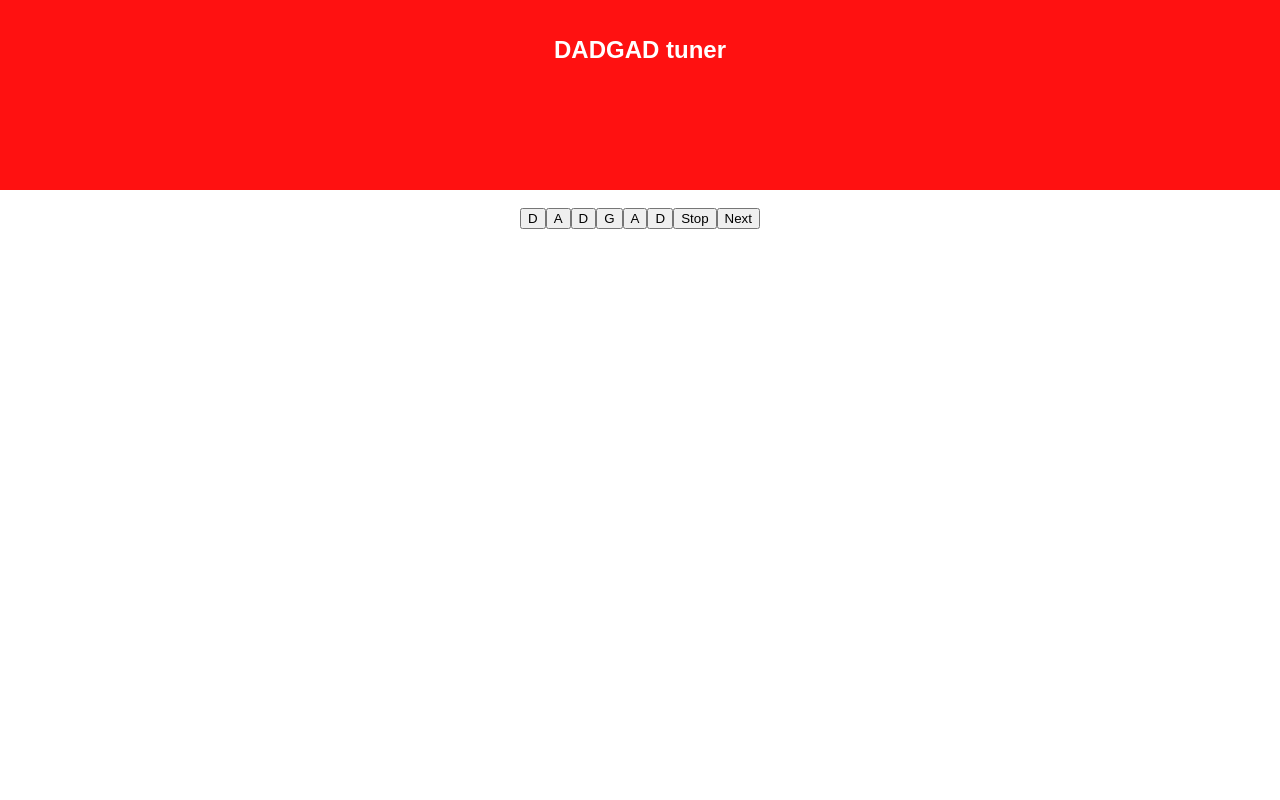
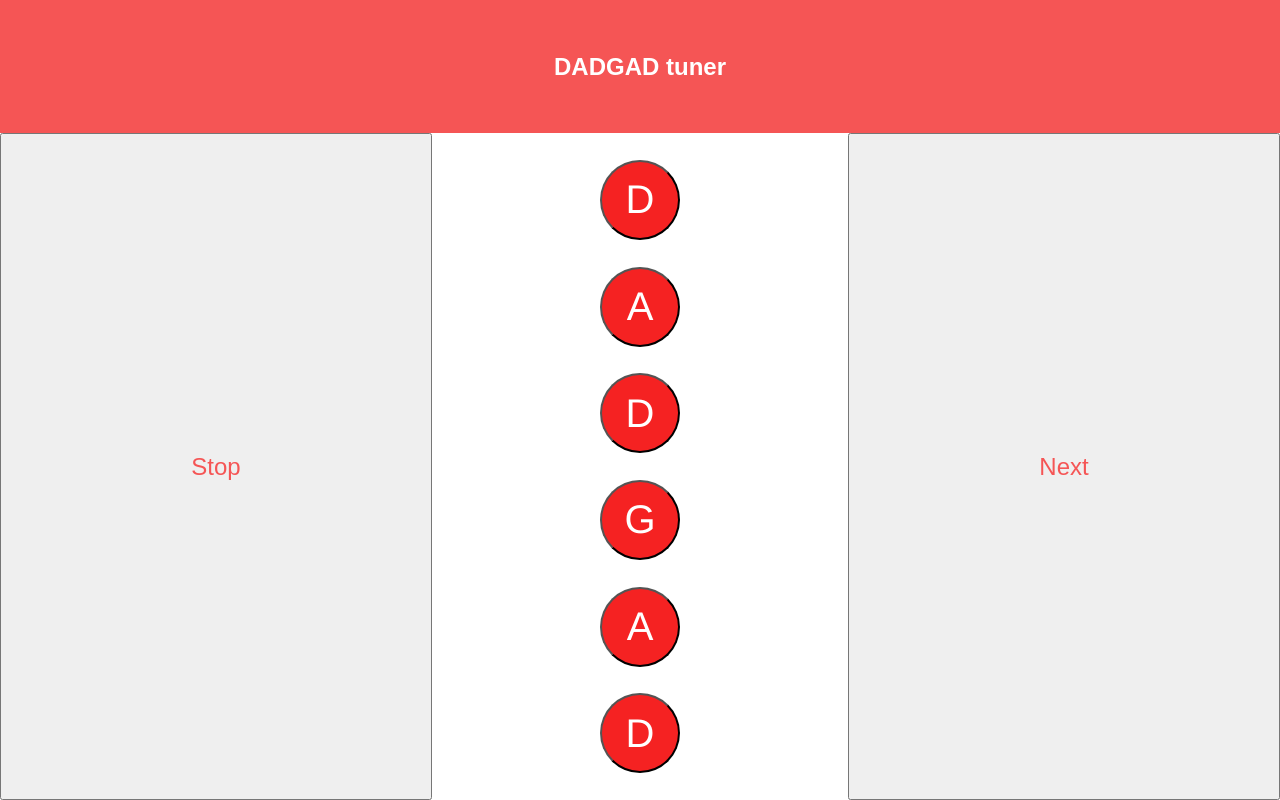
Before and after one commit to Jttpo2/dadgad-tuner, a React (Create React App) app: page / in a window 1280 px wide. Built offline with nearby package versions, Linux system fonts and the light colour scheme.

Commit message:
Basic layout.

```diff
--- a/src/App.css
+++ b/src/App.css
@@ -1,6 +1,7 @@
 .App {
   text-align: center;
 }
+
 /*
 .App-logo {
   animation: App-logo-spin infinite 20s linear;
--- a/src/App.js
+++ b/src/App.js
@@ -1,24 +1,33 @@
 import React, { Component } from 'react';
 // import logo from './logo.svg';
-import './App.css';
+// import './App.css';
 
+import Constants from './Constants.js';
 import { Tuner } from './Tuner.js';
 import Note from './Note.js';
 
 class App extends Component {
+  constructor(props) {
+    super(props);
+
+    this._notes = this.initNotes();
+  }
+
+  initNotes() {
+    let noteNames = ['D1', 'A1', 'D2', 'G1', 'A2', 'D3'];
+    return noteNames.map((noteName) => {
+      return new Note(noteName);
+    });
+  }
 
   render() {
     return (
-      <div className="App">
-        <header className="App-header">
+      <div style={styles.container}>
+        <header style={styles.header}>
           {/* <img src={logo} className="App-logo" alt="logo" /> */}
-          <h1 className="App-title">DADGAD tuner</h1>
+          <h1 style={styles.title}>DADGAD tuner</h1>
         </header>
-        <p className="App-intro">
-
-        </p>
-
-        <Tuner notes={notes}></Tuner>
+        <Tuner notes={this._notes}></Tuner>
       </div>
     );
   }
@@ -26,7 +35,27 @@ class App extends Component {
 
 export default App;
 
-const noteNames = ['D1', 'A1', 'D2', 'G1', 'A2', 'D3'];
-const notes = noteNames.map((noteName) => {
-  return new Note(noteName);
-});
+const styles = {
+  container: {
+      height: '100%',
+      // textAlign: 'center',
+      display: 'flex',
+      justifyContent: 'center',
+      flexFlow: 'column'
+  },
+  header: {
+    backgroundColor: Constants.primaryColor,
+    // height: '10%',
+    // padding: '20px',
+    flex: 0.2,
+    color: 'white',
+
+    display: 'flex',
+    flexFlow: 'column',
+    justifyContent: 'center',
+    alignItems: 'center'
+  },
+  title: {
+    fontSize: '1.5em'
+  }
+}
--- /dev/null
+++ b/src/Constants.css
@@ -0,0 +1,3 @@
+:export {
+  primary-color: #ff1111;
+}
--- /dev/null
+++ b/src/Constants.js
@@ -0,0 +1,16 @@
+export default class Constants {
+  static get primaryColor() {
+    return '#f55555';
+    // #cc1111
+    // #f55555
+  }
+
+  static get noteButtonColor() {
+    return '#f52222';
+    // return '#fa1111';
+  }
+
+  static get controlButtonFontSize() {
+    return '1.5em';
+  }
+}
--- a/src/NoteButton.js
+++ b/src/NoteButton.js
@@ -1,4 +1,6 @@
 import React, { Component } from 'react';
+
+import Constants from './Constants.js';
 
 export class NoteButton extends Component {
   constructor(props) {
@@ -17,7 +19,25 @@ export class NoteButton extends Component {
 
   render() {
     return (
-      <button onClick={this.onClick}>{this.state.displayName}</button>
+      <button
+        style={styles.noteButton}
+        onClick={this.onClick}>{this.state.displayName}</button>
     );
   }
 }
+
+const diameter = '5rem';
+const styles = {
+  noteButton: {
+    background: Constants.noteButtonColor,
+    // flex: 0.07,
+    width: diameter,
+    height: diameter,
+    borderRadius: '50%',
+
+    fontSize: '2.5em',
+    color: 'white',
+    fontFamily: 'helvetica, sans-serif'
+
+  }
+}
--- a/src/Tuner.js
+++ b/src/Tuner.js
@@ -1,5 +1,6 @@
 import React, { Component } from 'react';
 
+import Constants from './Constants.js';
 import Note from './Note.js';
 import { NoteButton } from './NoteButton.js';
 import SoundLibrary from './SoundLibrary.js';
@@ -74,11 +75,62 @@ export class Tuner extends Component {
     });
 
     return (
-      <div>
-        {noteButtons}
-        <button onClick={this.stopClicked.bind(this)}>Stop</button>
-        <button onClick={this.nextClicked.bind(this)}>Next</button>
+      <div style={styles.container}>
+        <button onClick={this.stopClicked.bind(this)} style={styles.stopButton}>Stop</button>
+        <div style={styles.noteButtonContainer}>
+          {noteButtons}
+        </div>
+        <button onClick={this.nextClicked.bind(this)} style={styles.nextButton}>Next</button>
       </div>
     );
   }
 }
+
+// const buttonSideMargin = '15px';
+const styles = {
+  container: {
+    // background: 'yellow',
+    height: '100%',
+    display: 'flex',
+    flexFlow: 'row',
+
+    flex: 1
+  },
+  noteButtonContainer: {
+    // background: 'blue',
+    // height: '100%',
+
+    display: 'flex',
+    flexDirection: 'column',
+    justifyContent: 'space-evenly',
+    // justifyContent: 'space-around',
+    alignItems: 'center',
+    flex: 0.5
+  },
+  stopButton: {
+    // height: '50%',
+    // width: '20%',
+    position: 'relative',
+    flex: 0.5,
+    // top: '50%',
+    // transform: 'translateY(-50%)',
+    // left: buttonSideMargin,
+
+    color: Constants.primaryColor,
+    fontSize: Constants.controlButtonFontSize
+    // background: 'green'
+  },
+  nextButton: {
+    position: 'relative',
+    flex: 0.5,
+    // height: '50%',
+    // width: '20%',
+    // top: '50%',
+    // transform: 'translateY(-50%)',
+    // right: buttonSideMargin,
+
+    color: Constants.primaryColor,
+    fontSize: Constants.controlButtonFontSize
+    // background: 'grey'
+  }
+}
--- a/src/index.css
+++ b/src/index.css
@@ -1,5 +1,6 @@
-body {
+html, body, #root {
   margin: 0;
   padding: 0;
   font-family: sans-serif;
+  height: 100%;
 }
```
